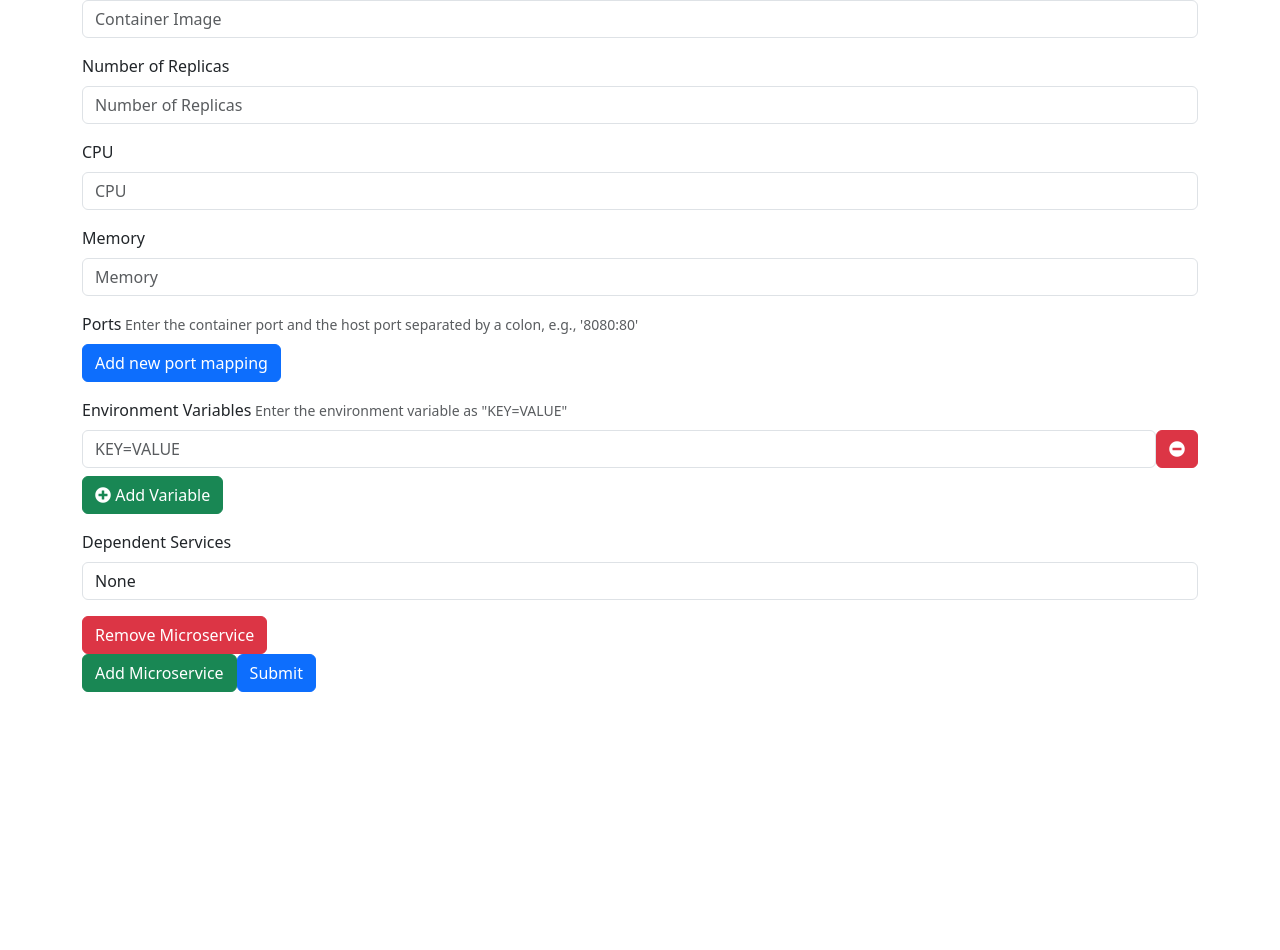
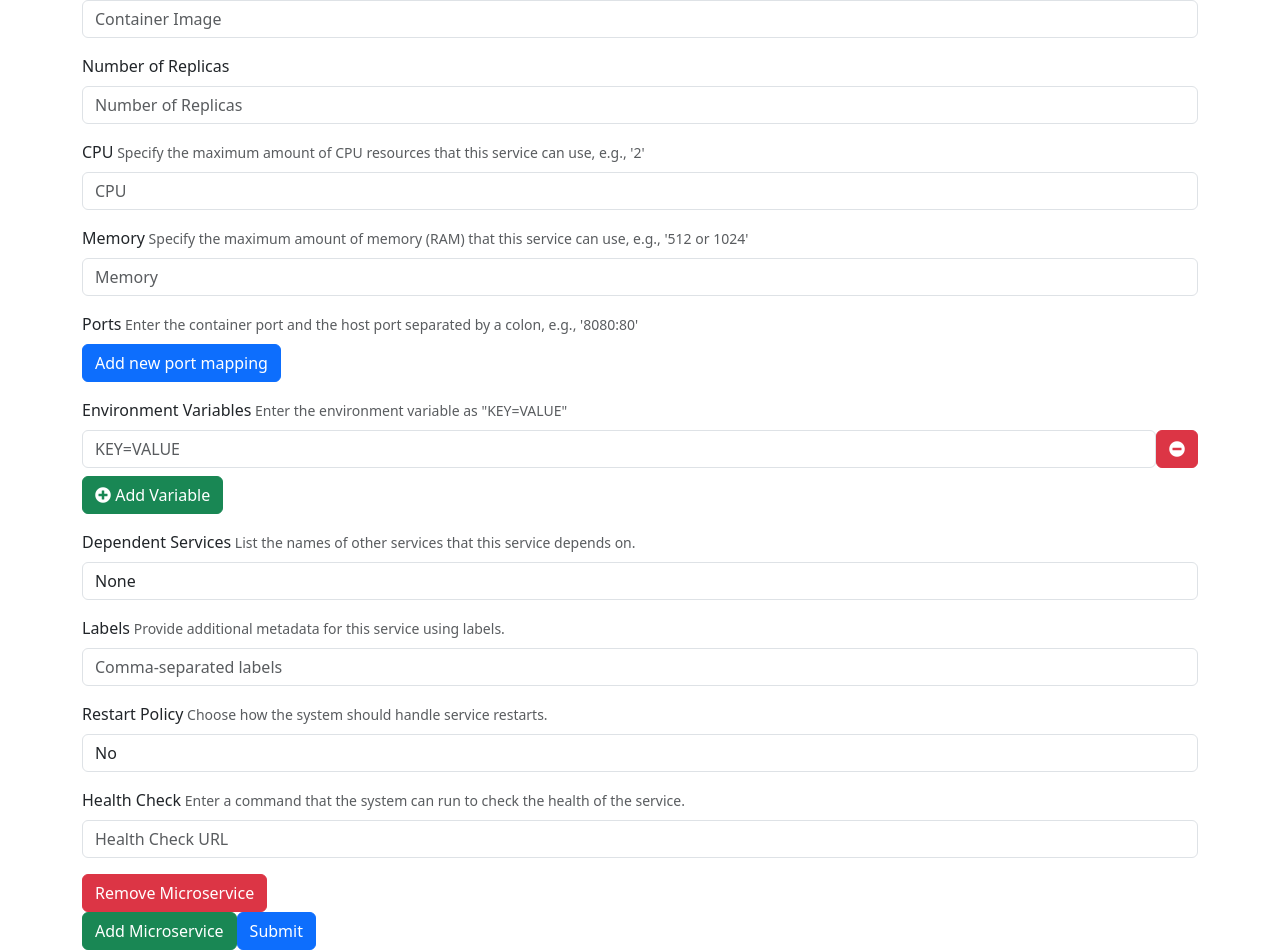
Before and after one commit to KADOUMAAbdelhak/CloudEdgeDashboard, a React (Create React App) app in the folder my-app/: page / in a window 1280 px wide. Shown: the part 432-1382 px from the top of the page. Before the commit the page ends 1124 px from the top, so only its background shows below. Built offline with nearby package versions, Linux system fonts and the light colour scheme.

Commit message:
Update Deployment Form

```diff
--- a/my-app/src/DeploymentForm.js
+++ b/my-app/src/DeploymentForm.js
@@ -138,6 +138,9 @@ const DeploymentForm = () => {
       memory: '',
       ports: '',
       environmentVariables: [''],
+      healthCheck: '',  // custom command to check health
+      restartPolicy: "no",  // default value, change as needed
+      labels: '',  // key-value pairs of metadata
     }],
   };
 
@@ -242,6 +245,7 @@ const DeploymentForm = () => {
                     {/* CPU section */}
                     <div className="mb-3">
                       <label htmlFor={`microservices[${index}].cpu`} className="form-label">CPU</label>
+                      <small className="form-text text-muted"> Specify the maximum amount of CPU resources that this service can use, e.g., '2' </small>
                       <Field name={`microservices[${index}].cpu`} placeholder="CPU" type="number" className="form-control" />
                       <ErrorMessage name={`microservices[${index}].cpu`} component="div" className="text-danger" />
                     </div>
@@ -249,6 +253,7 @@ const DeploymentForm = () => {
                     {/* memory section */}
                     <div className="mb-3">
                       <label htmlFor={`microservices[${index}].memory`} className="form-label">Memory</label>
+                      <small className="form-text text-muted"> Specify the maximum amount of memory (RAM) that this service can use, e.g., '512 or 1024' </small>
                       <Field name={`microservices[${index}].memory`} placeholder="Memory" type="number" className="form-control" />
                       <ErrorMessage name={`microservices[${index}].memory`} component="div" className="text-danger" />
                     </div>
@@ -335,6 +340,7 @@ const DeploymentForm = () => {
                     {/* Dependent Services */}
                     <div className="mb-3">
                       <label htmlFor={`microservices[${index}].dependentService`} className="form-label">Dependent Services</label>
+                      <small className="form-text text-muted"> List the names of other services that this service depends on.  </small>
                       <Field as="select" name={`microservices[${index}].dependentService`} className="form-control">
                         <option value="">None</option>
                         {values.microservices.map((microservice, microserviceIndex) => (
@@ -346,6 +352,36 @@ const DeploymentForm = () => {
                         ))}
                       </Field>
                       <ErrorMessage name={`microservices[${index}].dependentService`} component="div" className="text-danger" />
+                    </div>
+
+                    {/* Labels section */}
+                    <div className="mb-3">
+                      <label htmlFor={`microservices[${index}].labels`} className="form-label">Labels</label>
+                      <small className="form-text text-muted"> Provide additional metadata for this service using labels. </small>
+                      <Field name={`microservices[${index}].labels`} placeholder="Comma-separated labels" className="form-control" />
+                      <ErrorMessage name={`microservices[${index}].labels`} component="div" className="text-danger" />
+                    </div>
+
+                    {/* Restart policies section */}
+                    <div className="mb-3">
+                      <label htmlFor={`microservices[${index}].restartPolicy`} className="form-label">Restart Policy</label>
+                      <small className="form-text text-muted"> Choose how the system should handle service restarts. </small>
+                      <Field as="select" name={`microservices[${index}].restartPolicy`} className="form-control">
+                        <option value="">Select...</option>
+                        <option value="no">No</option>
+                        <option value="always">Always</option>
+                        <option value="on-failure">On Failure</option>
+                        <option value="unless-stopped">Unless Stopped</option>
+                      </Field>
+                      <ErrorMessage name={`microservices[${index}].restartPolicy`} component="div" className="text-danger" />
+                    </div>
+
+                    {/* Health checks section */}
+                    <div className="mb-3">
+                      <label htmlFor={`microservices[${index}].healthCheck`} className="form-label">Health Check</label>
+                      <small className="form-text text-muted"> Enter a command that the system can run to check the health of the service. </small>
+                      <Field name={`microservices[${index}].healthCheck`} placeholder="Health Check URL" className="form-control" />
+                      <ErrorMessage name={`microservices[${index}].healthCheck`} component="div" className="text-danger" />
                     </div>
 
                     {/* Add more fields specific to each microservice */}
```
